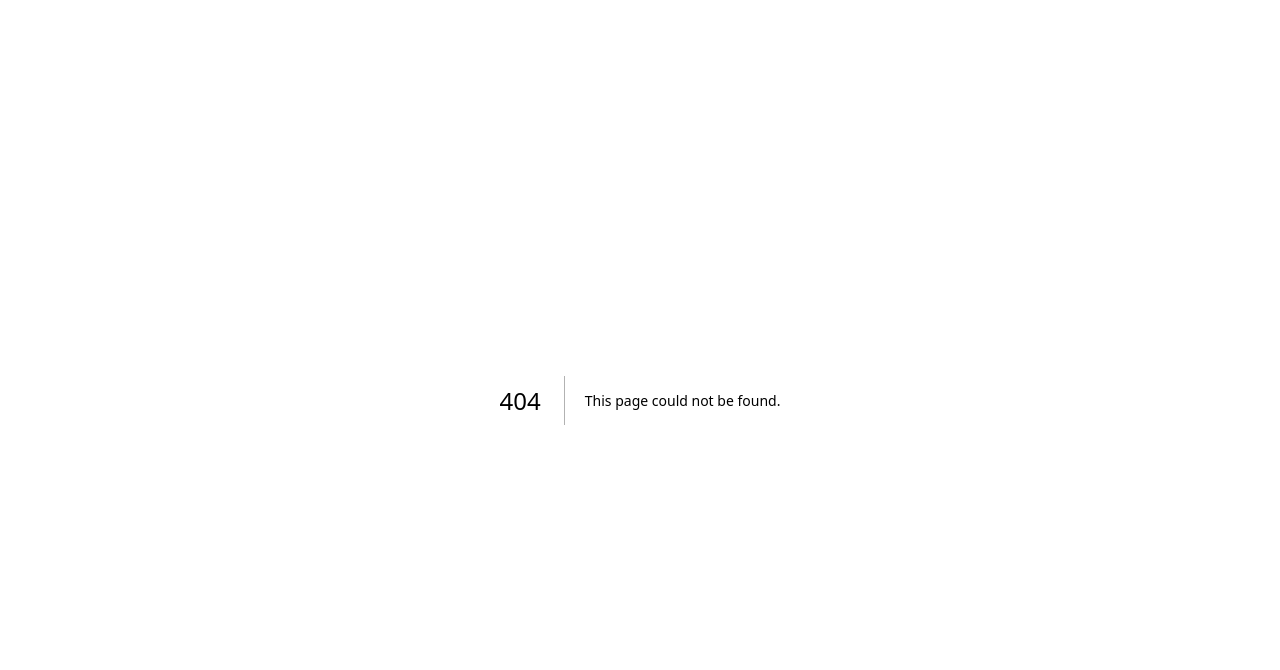
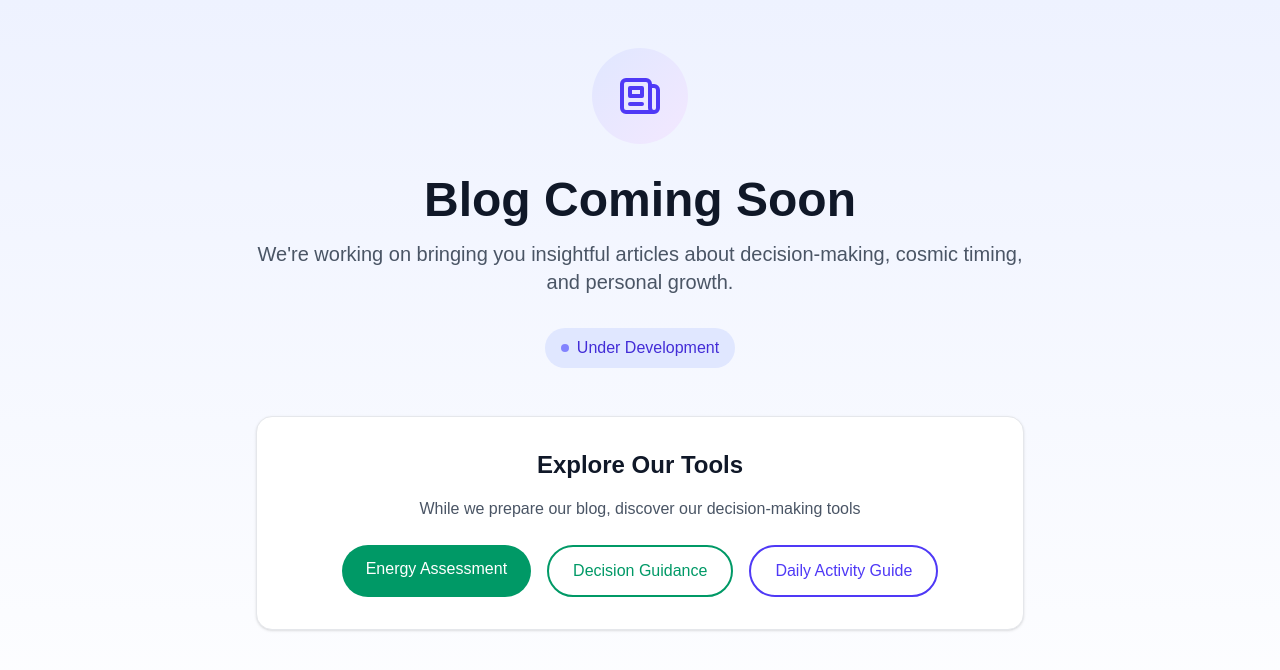
Before and after one commit to fatimaadamutsiga2018-maker/dreamcatcher-ai, a Next.js app: page /blog in a window 1280 px wide. Before the commit this address had no page. Shown: the top 670 px of the page. Built offline with nearby package versions, Linux system fonts and the light colour scheme.

Commit message:
feat: add blog coming soon page
- Created blog page with 'Under Development' status
- Added navigation links to existing tools
- Prevents 404 errors for blog route

```diff
--- /dev/null
+++ b/app/blog/page.tsx
@@ -0,0 +1,65 @@
+import Link from 'next/link';
+
+export default function BlogPage() {
+  return (
+    <div className="min-h-screen bg-gradient-to-b from-indigo-50 to-white">
+      <main className="container mx-auto px-4 py-12">
+        <div className="max-w-3xl mx-auto text-center">
+          {/* Icon */}
+          <div className="w-24 h-24 bg-gradient-to-br from-indigo-100 to-purple-100 rounded-full flex items-center justify-center mx-auto mb-8">
+            <svg className="w-12 h-12 text-indigo-600" fill="none" stroke="currentColor" viewBox="0 0 24 24">
+              <path strokeLinecap="round" strokeLinejoin="round" strokeWidth={2} d="M19 20H5a2 2 0 01-2-2V6a2 2 0 012-2h10a2 2 0 012 2v1m2 13a2 2 0 01-2-2V7m2 13a2 2 0 002-2V9a2 2 0 00-2-2h-2m-4-3H9M7 16h6M7 8h6v4H7V8z" />
+            </svg>
+          </div>
+
+          {/* Title */}
+          <h1 className="text-4xl md:text-5xl font-bold text-gray-900 mb-4">
+            Blog Coming Soon
+          </h1>
+
+          {/* Description */}
+          <p className="text-xl text-gray-600 mb-8">
+            We're working on bringing you insightful articles about decision-making,
+            cosmic timing, and personal growth.
+          </p>
+
+          {/* Status Badge */}
+          <div className="inline-flex items-center gap-2 px-4 py-2 bg-indigo-100 text-indigo-700 rounded-full font-medium mb-12">
+            <span className="w-2 h-2 bg-indigo-500 rounded-full animate-pulse"></span>
+            Under Development
+          </div>
+
+          {/* CTA */}
+          <div className="bg-white rounded-2xl shadow-sm border border-gray-200 p-8">
+            <h2 className="text-2xl font-bold text-gray-900 mb-4">
+              Explore Our Tools
+            </h2>
+            <p className="text-gray-600 mb-6">
+              While we prepare our blog, discover our decision-making tools
+            </p>
+            <div className="flex flex-col sm:flex-row gap-4 justify-center">
+              <Link
+                href="/assessment"
+                className="px-6 py-3 bg-emerald-600 text-white rounded-full font-medium hover:bg-emerald-700 transition-colors"
+              >
+                Energy Assessment
+              </Link>
+              <Link
+                href="/hexagram"
+                className="px-6 py-3 border-2 border-emerald-600 text-emerald-600 rounded-full font-medium hover:bg-emerald-50 transition-colors"
+              >
+                Decision Guidance
+              </Link>
+              <Link
+                href="/almanac"
+                className="px-6 py-3 border-2 border-indigo-600 text-indigo-600 rounded-full font-medium hover:bg-indigo-50 transition-colors"
+              >
+                Daily Activity Guide
+              </Link>
+            </div>
+          </div>
+        </div>
+      </main>
+    </div>
+  );
+}
```
